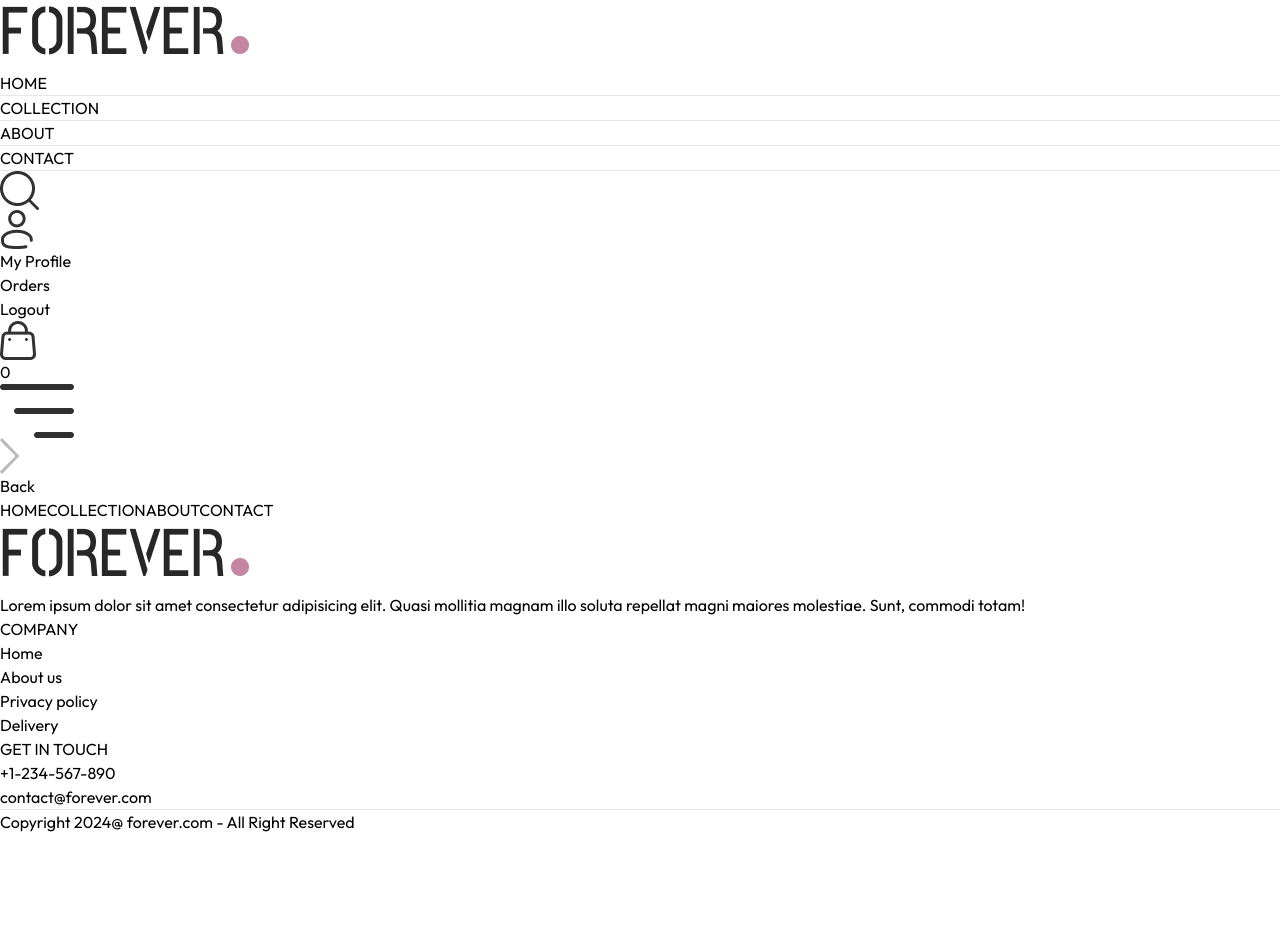
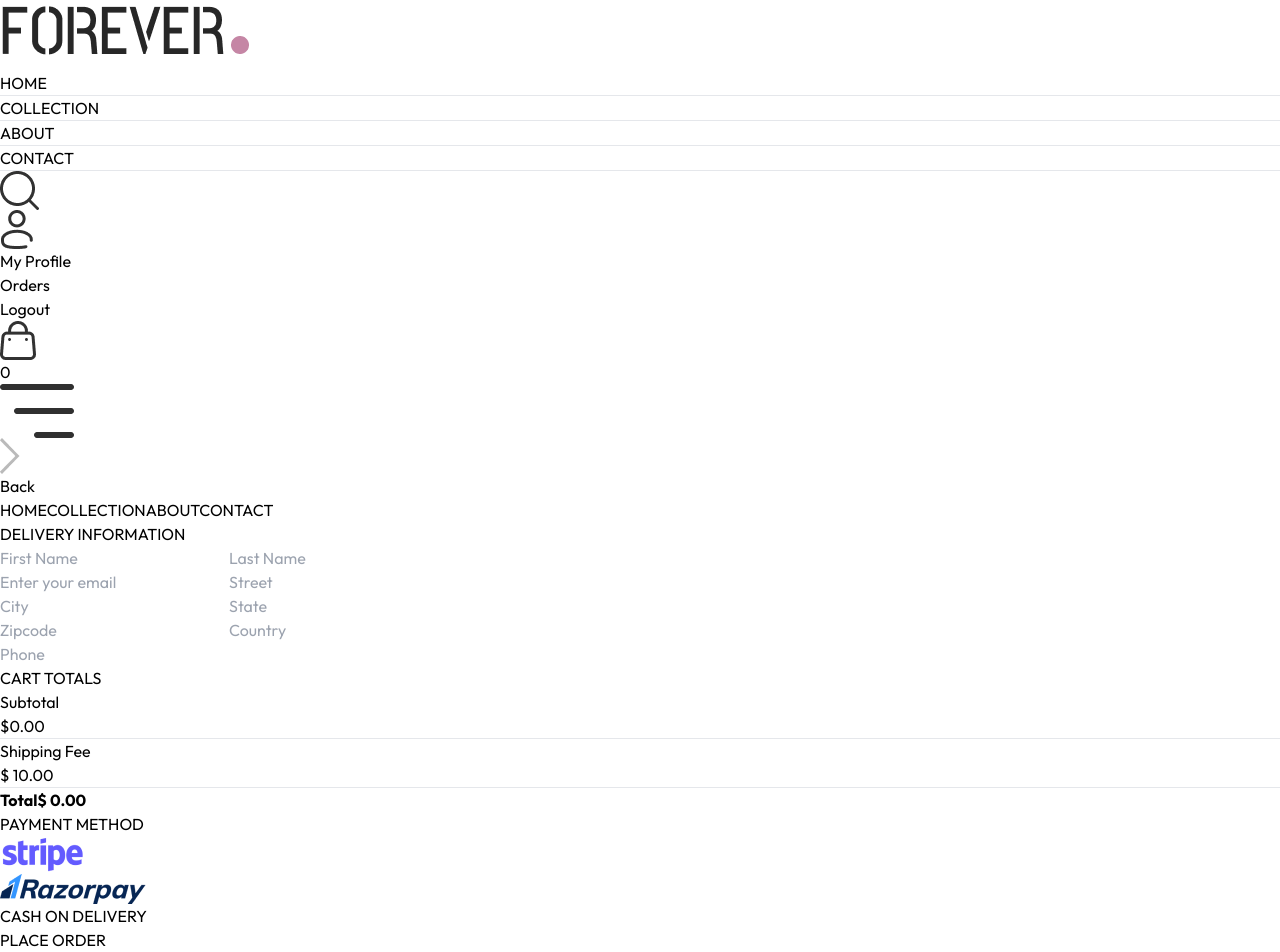
Before and after one commit to emess2g/eCommerceApp, a React (Vite) app: page /place-order in a window 1280 px wide. Shown: the top 952 px of the page. Before the commit the page ends 834 px from the top, so only its background shows below. Built offline with nearby package versions, Linux system fonts and the light colour scheme.

Commit message:
completed order comp

```diff
--- a/src/App.jsx
+++ b/src/App.jsx
@@ -29,7 +29,7 @@
       <Route path='/product/:productId' element={<Product/>}/>
       <Route path='/cart' element={<Cart/>}/>
       <Route path='/login' element={<Login/>}/>
-      <Route path='/placeorder' element={<PlaceOrder/>}/>
+      <Route path='/place-order' element={<PlaceOrder/>}/>
       <Route path='/orders' element={<Orders/>}/>
     </Routes>
     <Footer/>
--- a/src/pages/Orders.jsx
+++ b/src/pages/Orders.jsx
@@ -1,9 +1,43 @@
-import React from 'react'
+import React, { useContext } from 'react'
+import { ShopContext } from '../components/context/ShopContext'
+import Title from '../components/Title'
+const Order = () => {
 
-const Order = () => {
+  const {currency, products} = useContext(ShopContext);
+
   return (
-    <div>
+    <div className='border-t pt-16'>
+      <div className='text-2xl'>
+        <Title text1={'MY'} text2={'ORDERS'}/>
 
+        <div>
+          {
+            products.slice(1,4).map((item,index) => (
+              <div key={index} className="py-4 border-t border-b text-gray-700 flex flex-col md:flex-row md:items-center md:justify-between gap-4">
+                <div className="flex items-start gap-6 text-sm ">
+                  <img className='w-16 sm:w-20' src={item.image[0]} alt="" />
+                  <div>
+                    <p className='sm:text-base font-medium'>{item.name}</p>
+                    <div className='flex items-center gap-3 mt-2 text-base text-gray-700'>
+                      <p className='text-lg'>{currency}{item.price}.00</p>
+                      <p>Quantity: 1</p>
+                      <p>Size: M</p>
+                    </div>
+                    <p className='mt-2 '>Date: <span className='text-gray-400'>27, Aug 2024</span></p>
+                  </div>
+                </div>
+                <div className='md:w-1/2 flex justify-between'>
+                  <div className='flex items-center gap-2'>
+                    <p className='min-w-2 h-2 rounded-full bg-green-500 '></p>
+                    <p className='text-sm md:text-base '> Ready to ship</p>
+                  </div>
+                  <button className='border px-4 py-2 text-sm font-medium rounded-sm'>Track Order</button>
+                </div>
+              </div>
+            ))
+          }
+        </div>
+      </div>
     </div>
   )
 }
--- a/src/pages/PlaceOrder.jsx
+++ b/src/pages/PlaceOrder.jsx
@@ -1,10 +1,64 @@
-import React from 'react'
+import React, { useContext, useState } from 'react'
+import Title from '../components/Title'
+import CartTotal from '../components/context/CartTotal'
+import { assets } from '../assets/assets'
+import { ShopContext } from '../components/context/ShopContext'
+const PlaceOrder = () => {
 
-const PlaceOrder = () => {
+  const [method,setMethod] = useState('cod');
+  const {navigate} = useContext(ShopContext);
   return (
-    <div>
+    <div className='flex flex-col sm:flex-row justify-between gap-4 pt-5 sm:pt-14 min-h-[80vh] border-t'>
+    {/* left side */}
+<div className='flex flex-col  gap-4 w-full sm:max-w-[480px]'>
+<div className='text-xl sm:text-2xl my-3  '>
+<Title text1={'DELIVERY'} text2={'INFORMATION'}/>
+</div>
+<div className="flex gap-3">
+<input type="text" placeholder='First Name' className='border border-gray-300 rounded py-1.5 px-3.5 w-full'/>
+<input type="text" placeholder='Last Name' className='border border-gray-300 rounded py-1.5 px-3.5 w-full'/>
+</div>
+<input type="email" placeholder='Enter your email ' className='border border-gray-300 rounded py-1.5 px-3.5 w-full'/>
+<input type="text" placeholder='Street ' className='border border-gray-300 rounded py-1.5 px-3.5 w-full'/>
+<div className="flex gap-3">
+<input type="text" placeholder='City' className='border border-gray-300 rounded py-1.5 px-3.5 w-full'/>
+<input type="text" placeholder='State' className='border border-gray-300 rounded py-1.5 px-3.5 w-full'/>
+</div>
+<div className="flex gap-3">
+<input type="number" placeholder='Zipcode' className='border border-gray-300 rounded py-1.5 px-3.5 w-full'/>
+<input type="text" placeholder='Country' className='border border-gray-300 rounded py-1.5 px-3.5 w-full'/>
+</div>
+<input type="number" placeholder='Phone' className='border border-gray-300 rounded py-1.5 px-3.5 w-full'/>
+</div>
 
+{/* right side */}
+<div className='mt-8'>
+   <div className="mt-8 min-w-80">
+    <CartTotal/>
+   </div>
+
+   <div className="mt-12">
+    <Title text1={'PAYMENT'} text2={'METHOD'}/>
+    <div className='flex gap-3 flex-col lg:flex-row'>
+      <div onClick={()=>setMethod('stripe')} className="flex items-center gap-3 border p-2 px-3 cursor-pointer">
+        <p className={`min-w-3.5 h-3.5 border rounded-full ${method === 'stripe' ? 'bg-green-400' : ''}`}></p>
+        <img className='h-5 mx-4' src={assets.stripe_logo} alt="" />
+      </div>
+      <div onClick={()=>setMethod('razorpay')} className="flex items-center gap-3 border p-2 px-3 cursor-pointer">
+        <p className={`min-w-3.5 h-3.5 border rounded-full ${method === 'razorpay' ? 'bg-green-400' : ''}`}></p>
+        <img className='h-5 mx-4' src={assets.razorpay_logo} alt="" />
+      </div>
+      <div onClick={()=>setMethod('cod')} className="flex items-center gap-3 border p-2 px-3 cursor-pointer">
+        <p className={`min-w-3.5 h-3.5 border rounded-full ${method === 'cod' ? 'bg-green-400' : ''}`}></p>
+        <p className='text-gray-500 text-sm font-medium mx-4'>CASH ON DELIVERY</p>
+      </div>
     </div>
+    <div className='w-full text-end mt-8'>
+      <button onClick={()=> navigate('/orders')} className='bg-black text-white px-16 py-3 text-sm'>PLACE ORDER</button>
+    </div>
+   </div>
+</div>
+</div>
   )
 }
 
```
